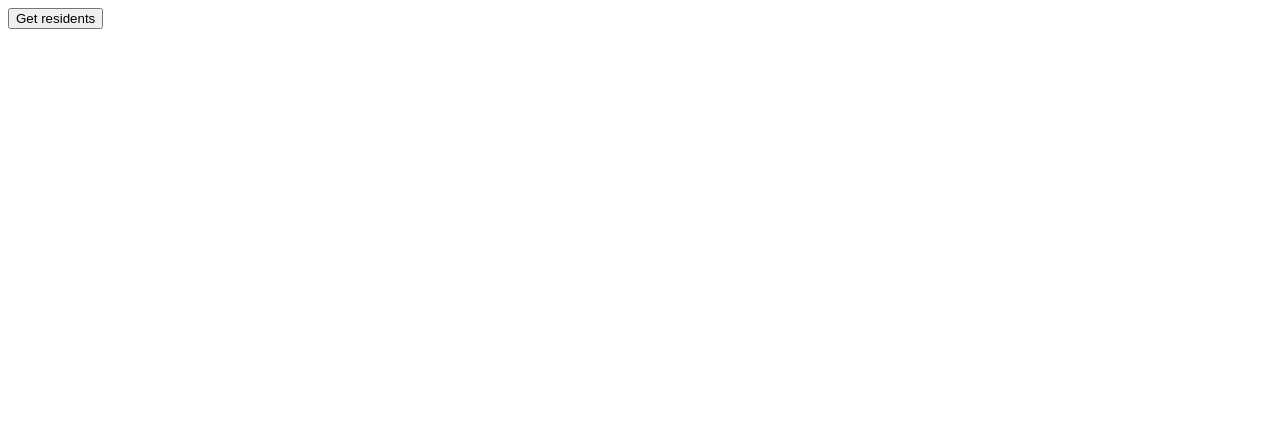
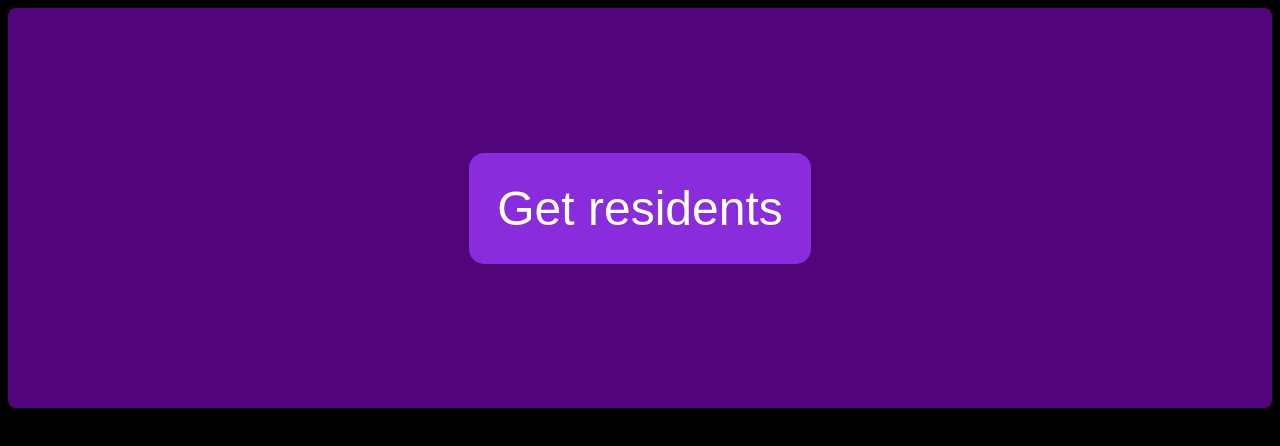
Before and after one commit to sdrew712/swapi, a website: page index.html in a window 1280 px wide. Drawn offline with nearby package versions, Linux system fonts and the light colour scheme.

Commit message:
made styles

```diff
--- a/index.html
+++ b/index.html
@@ -8,7 +8,9 @@
   <title>SWAPI</title>
 </head>
 <body>
-  <button type="button">Get residents</button>
+    <div class="button-container">
+      <button type="button">Get residents</button>
+    </div>
 
   <script src="./node_modules/axios/dist/axios.min.js"></script>
   <script src="./main.js"></script>
--- a/main.js
+++ b/main.js
@@ -10,10 +10,17 @@ function clickedButton(){
       .then(res => {
         console.log(residents[i]);
         let name = res.data.name
-        let h2 = document.createElement("h2")
-        var text = document.createTextNode(name);
-        h2.appendChild(text);
-        document.body.appendChild(h2)
+
+        let h2 = document.createElement("h2") //create h2
+        var text = document.createTextNode(name); //create text
+
+        h2.appendChild(text);  //add text to h2
+
+        let div = document.createElement("div") //create div
+        div.className = "name-container"
+        div.appendChild(h2) //add h2 to div
+
+        document.body.appendChild(div) //add div to body
         }
       )
     }
--- a/styles.css
+++ b/styles.css
@@ -0,0 +1,36 @@
+body{
+  background-color: black;
+  color: white;
+  display: flex;
+  justify-content: space-around;
+  font-family: Arial, Helvetica, sans-serif;
+  flex-wrap: wrap;
+}
+
+.button-container{
+  background-color: #52057B;
+  height: 25rem;
+  display: flex;
+  justify-content: center;
+  align-items: center;
+  border-radius: 8px;
+  width: 100%;
+}
+
+.name-container{
+  padding-top: 3rem;
+  font-size: 1.5rem;
+}
+
+button{
+  background-color: #892CDC;
+  padding: 1.75rem;
+  font-size: 3rem;
+  border-style: none;
+  color: white;
+  border-radius: 15px;
+}
+
+button:hover{
+  background-color: #BC6FF1;
+}
```
